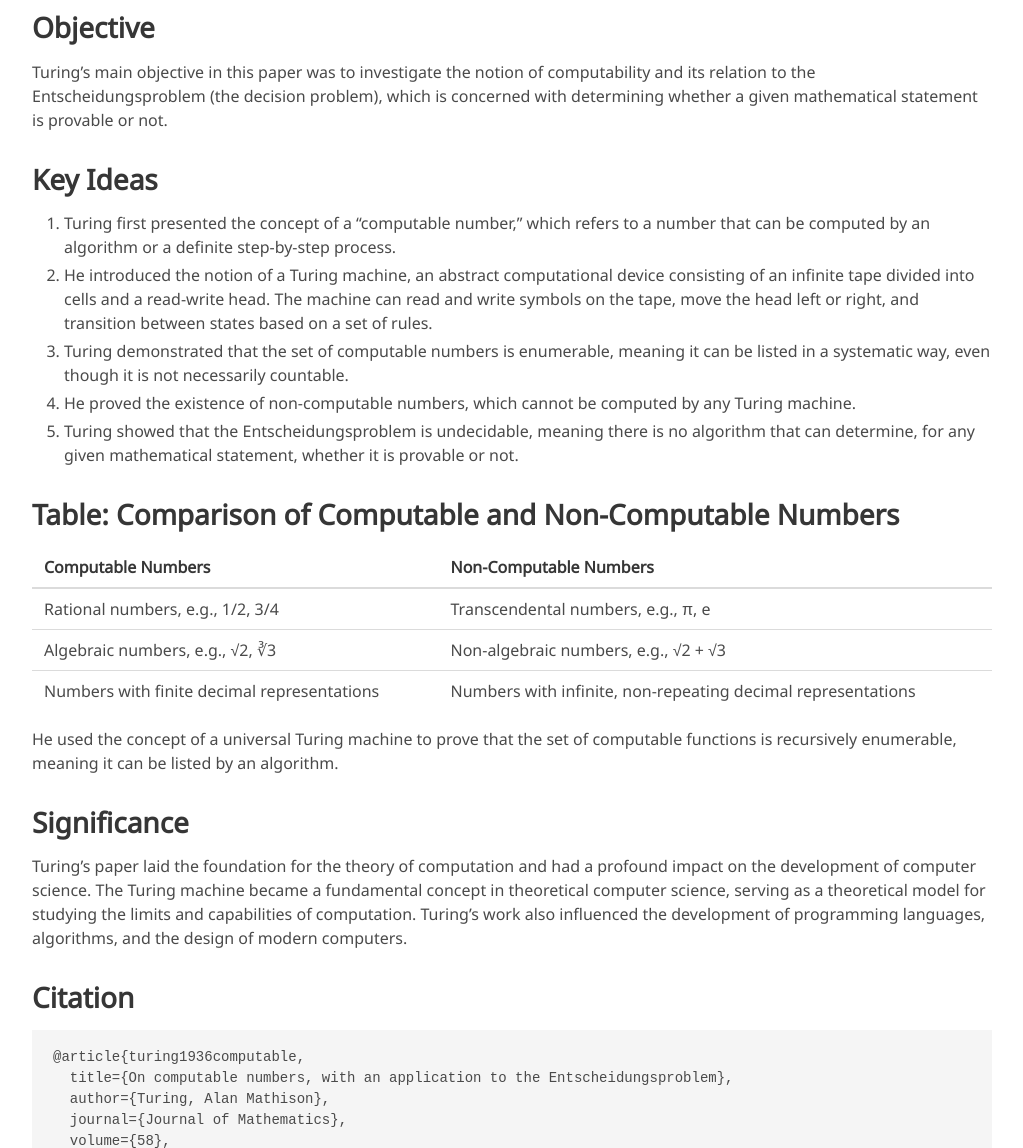
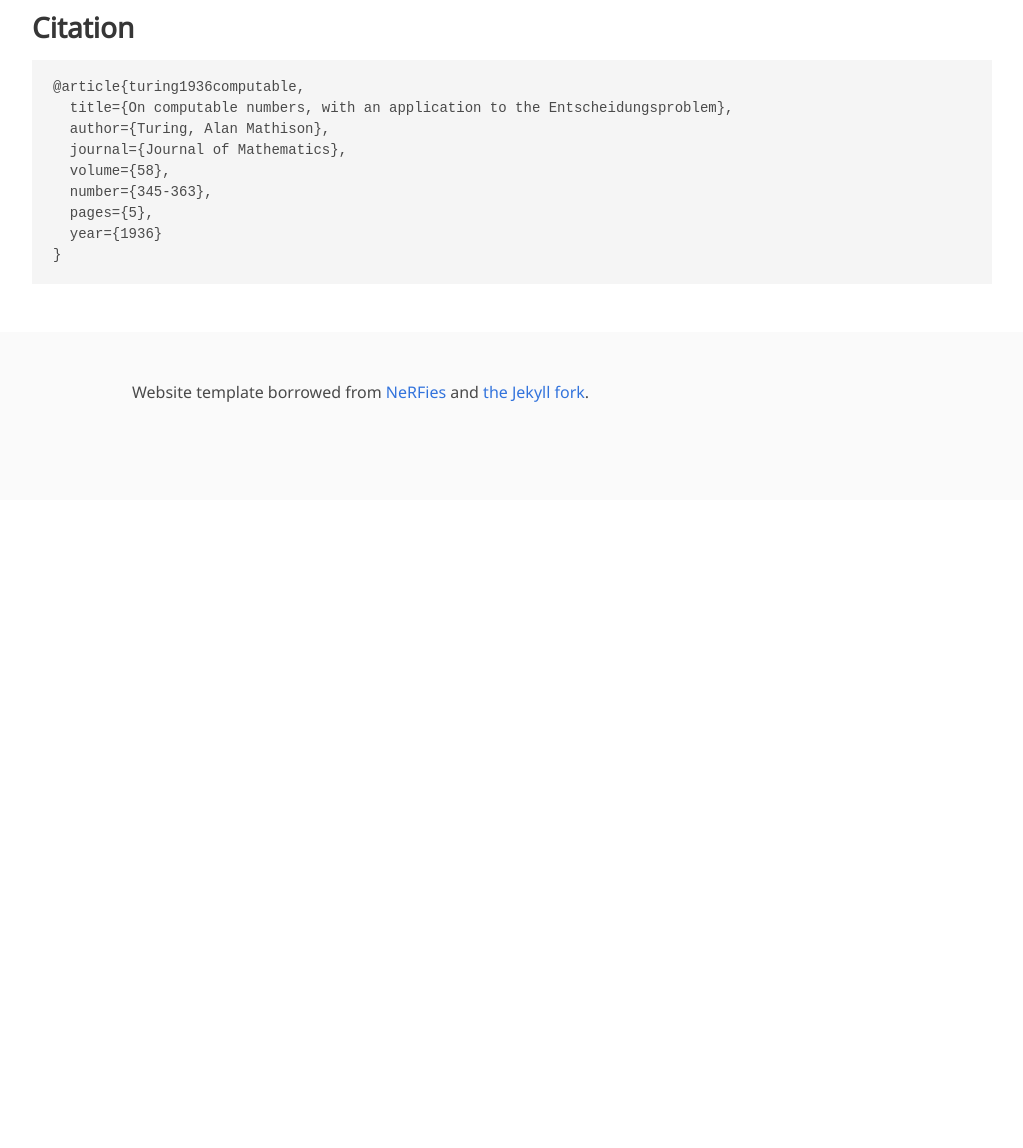
Before and after one commit to imyoungchae/MulPhyLM, a Jekyll site: the page built from index.md, in a window 1280 px wide and 1400 px high, scrolled down 1465 px. Shown: the part 252-1400 px from the top of the window, without its empty margins (128-1151 px from the left). Built offline with Jekyll 4.4.1, drawn with Linux system fonts in a browser that asks for light colours; some web fonts are replaced; after the commit the page ends 2217 px from its top, so only the background shows below that.

Commit message:
Update index.md

````diff
--- a/index.md
+++ b/index.md
@@ -60,32 +60,6 @@ This study proposes a robot task automation framework based on large language mo
 </section>
 
 
-## Objective
-Turing's main objective in this paper was to investigate the notion of computability and its relation to the Entscheidungsproblem (the decision problem), which is concerned with determining whether a given mathematical statement is provable or not.
-
-
-## Key Ideas
-1. Turing first presented the concept of a "computable number," which refers to a number that can be computed by an algorithm or a definite step-by-step process.
-2. He introduced the notion of a Turing machine, an abstract computational device consisting of an infinite tape divided into cells and a read-write head. The machine can read and write symbols on the tape, move the head left or right, and transition between states based on a set of rules.
-3. Turing demonstrated that the set of computable numbers is enumerable, meaning it can be listed in a systematic way, even though it is not necessarily countable.
-4. He proved the existence of non-computable numbers, which cannot be computed by any Turing machine.
-5. Turing showed that the Entscheidungsproblem is undecidable, meaning there is no algorithm that can determine, for any given mathematical statement, whether it is provable or not.
-
-
-
-## Table: Comparison of Computable and Non-Computable Numbers
-
-| Computable Numbers | Non-Computable Numbers |
-|-------------------|-----------------------|
-| Rational numbers, e.g., 1/2, 3/4 | Transcendental numbers, e.g., π, e |
-| Algebraic numbers, e.g., √2, ∛3 | Non-algebraic numbers, e.g., √2 + √3 |
-| Numbers with finite decimal representations | Numbers with infinite, non-repeating decimal representations |
-
-He used the concept of a universal Turing machine to prove that the set of computable functions is recursively enumerable, meaning it can be listed by an algorithm.
-
-## Significance
-Turing's paper laid the foundation for the theory of computation and had a profound impact on the development of computer science. The Turing machine became a fundamental concept in theoretical computer science, serving as a theoretical model for studying the limits and capabilities of computation. Turing's work also influenced the development of programming languages, algorithms, and the design of modern computers.
-
 ## Citation
 ```
 @article{turing1936computable,
````
